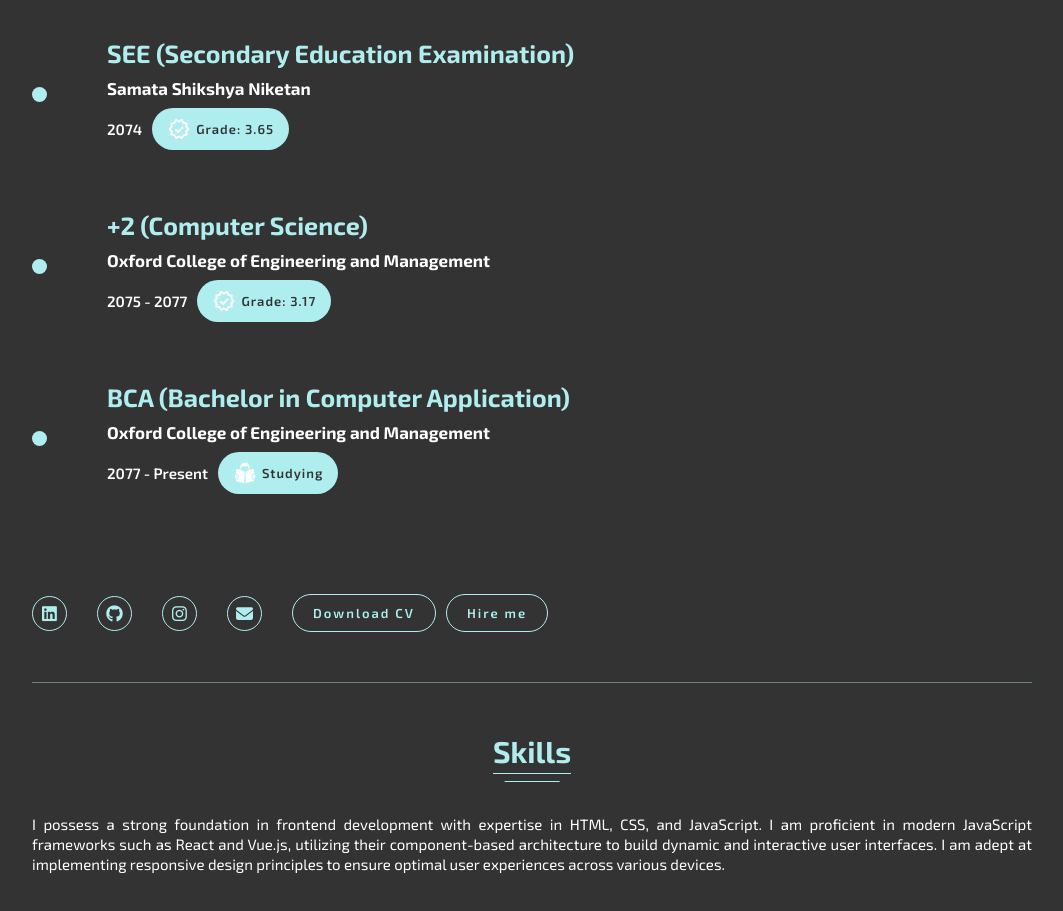
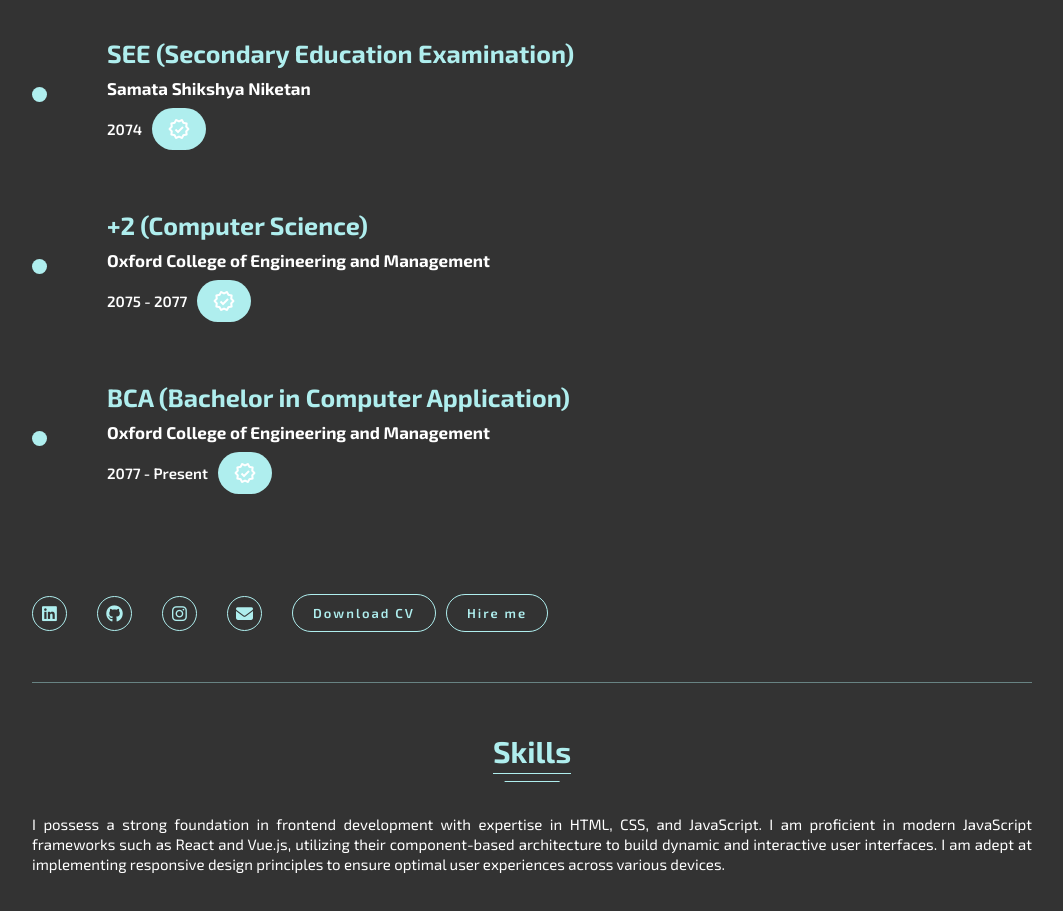
Before and after one commit to CoderBishwash/Portfolio, a Vue app: page / in a window 1280 px wide. Shown: the part 960-1871 px from the top of the page, without its empty margins (108-1171 px from the left). Built offline with nearby package versions, Linux system fonts and the light colour scheme.

Commit message:
education changes

```diff
--- a/src/Components/EducationSection.vue
+++ b/src/Components/EducationSection.vue
@@ -6,7 +6,6 @@ const EduArray = [
         title: 'SEE (Secondary Education Examination)',
         description: 'Samata Shikshya Niketan',
         date: '2074',
-        grade: 'Grade: 3.65',
         image: '../images/passed.png'
     },
     {
@@ -14,7 +13,6 @@ const EduArray = [
         title: '+2 (Computer Science)',
         description: 'Oxford College of Engineering and Management',
         date: '2075 - 2077',
-        grade: 'Grade: 3.17',
         image: '../images/passed.png'
     },
     {
@@ -22,8 +20,7 @@ const EduArray = [
         title: 'BCA (Bachelor in Computer Application)',
         description: 'Oxford College of Engineering and Management',
         date: '2077 - Present',
-        grade: 'Studying',
-        image: '../images/studying.png'
+        image: '../images/passed.png'
     }
 ];
 
@@ -47,7 +44,6 @@ const EduArray = [
                 <p>{{ edu.date }}</p>
                 <span>
                     <img :src="edu.image" :alt="edu.image">
-                    <strong>{{ edu.grade }}</strong>
                 </span>
             </div>
         </div>
```
